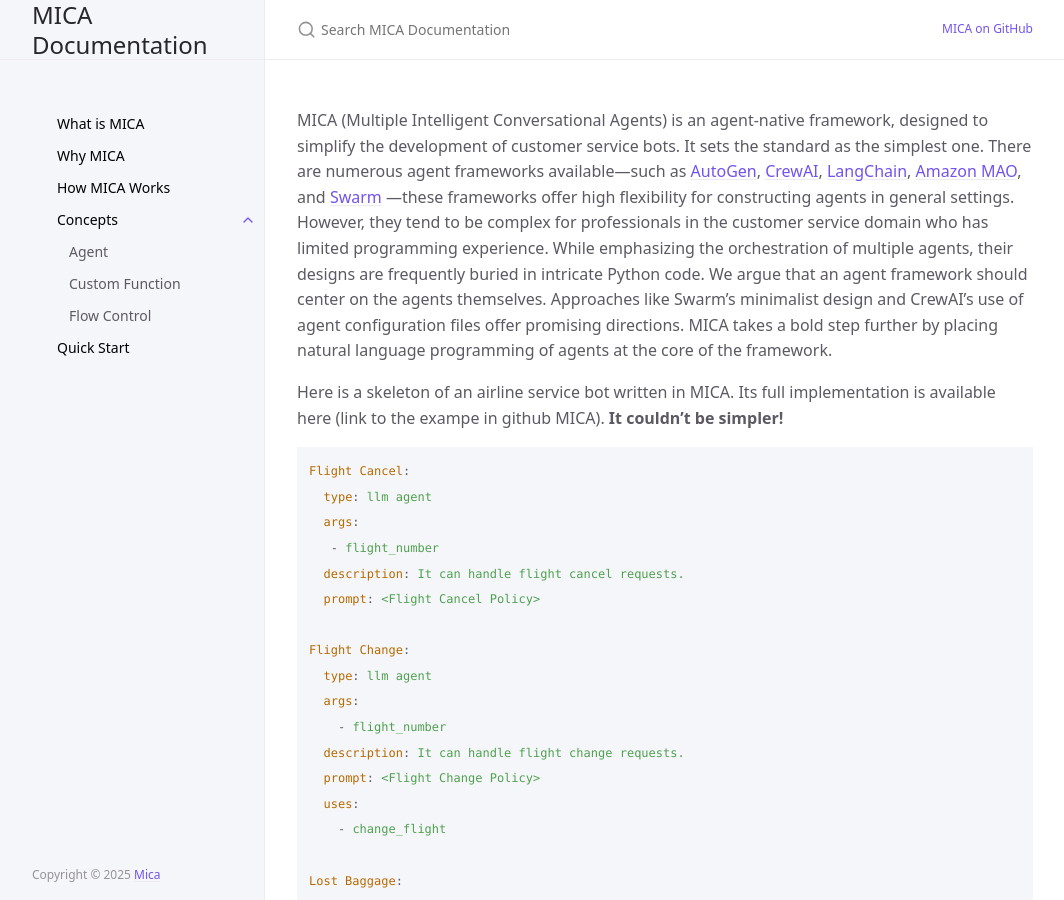
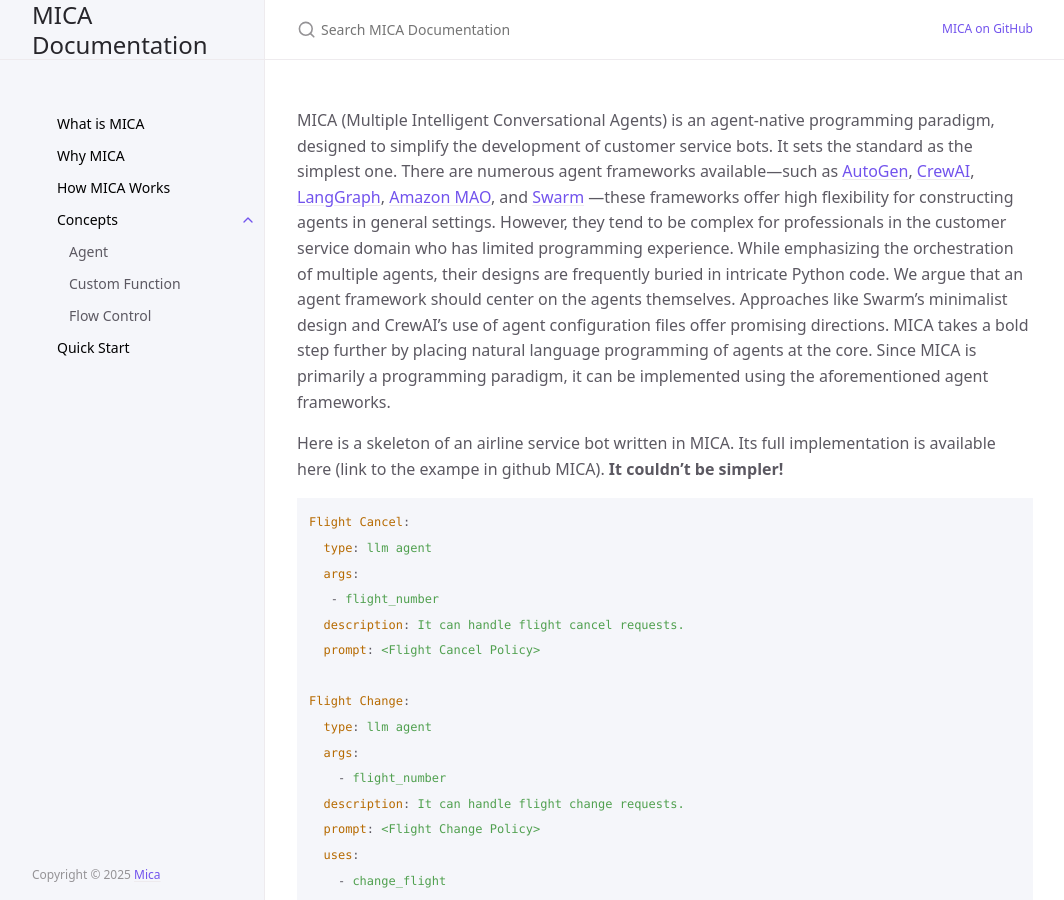
Before and after one commit to Mica-labs/Mica-labs.github.io, a Jekyll site: the page built from index.md, in a window 1280 px wide and 900 px high. Shown: the whole window, without its empty margins (107-1171 px from the left). Built offline with Jekyll 4.4.1, drawn with Linux system fonts in a browser that asks for light colours; cached includes are drawn as plain includes.

Commit message:
Update index.md

```diff
--- a/index.md
+++ b/index.md
@@ -6,7 +6,7 @@ description: "The Enterprise Level Agentic Solution"
 permalink: /
 ---
 
-MICA (Multiple Intelligent Conversational Agents) is an agent-native framework, designed to simplify the development of customer service bots.  It sets the standard as the simplest one.  There are numerous agent frameworks available—such as [AutoGen](https://github.com/microsoft/autogen), [CrewAI](https://github.com/crewAIInc/crewAI), [LangChain](https://github.com/langchain-ai/langchain), [Amazon MAO](https://github.com/awslabs/multi-agent-orchestrator), and [Swarm](https://github.com/openai/swarm) —these frameworks offer high flexibility for constructing agents in general settings. However, they tend to be complex for professionals in the customer service domain who has limited programming experience. While emphasizing the orchestration of multiple agents, their designs are frequently buried in intricate Python code.  We argue that an agent framework should center on the agents themselves. Approaches like Swarm’s minimalist design and CrewAI’s use of agent configuration files offer promising directions.  MICA takes a bold step further by placing natural language programming of agents at the core of the framework.
+MICA (Multiple Intelligent Conversational Agents) is an agent-native programming paradigm, designed to simplify the development of customer service bots.  It sets the standard as the simplest one.  There are numerous agent frameworks available—such as [AutoGen](https://github.com/microsoft/autogen), [CrewAI](https://github.com/crewAIInc/crewAI), [LangGraph]([https://github.com/langchain-ai/langchain](https://github.com/langchain-ai/langgraph)), [Amazon MAO](https://github.com/awslabs/multi-agent-orchestrator), and [Swarm](https://github.com/openai/swarm) —these frameworks offer high flexibility for constructing agents in general settings. However, they tend to be complex for professionals in the customer service domain who has limited programming experience. While emphasizing the orchestration of multiple agents, their designs are frequently buried in intricate Python code.  We argue that an agent framework should center on the agents themselves. Approaches like Swarm’s minimalist design and CrewAI’s use of agent configuration files offer promising directions.  MICA takes a bold step further by placing natural language programming of agents at the core. Since MICA is primarily a programming paradigm, it can be implemented using the aforementioned agent frameworks.
 
 Here is a skeleton of an airline service bot written in MICA. Its full implementation is available here (link to the exampe in github MICA). **It couldn't be simpler!**
 
```
